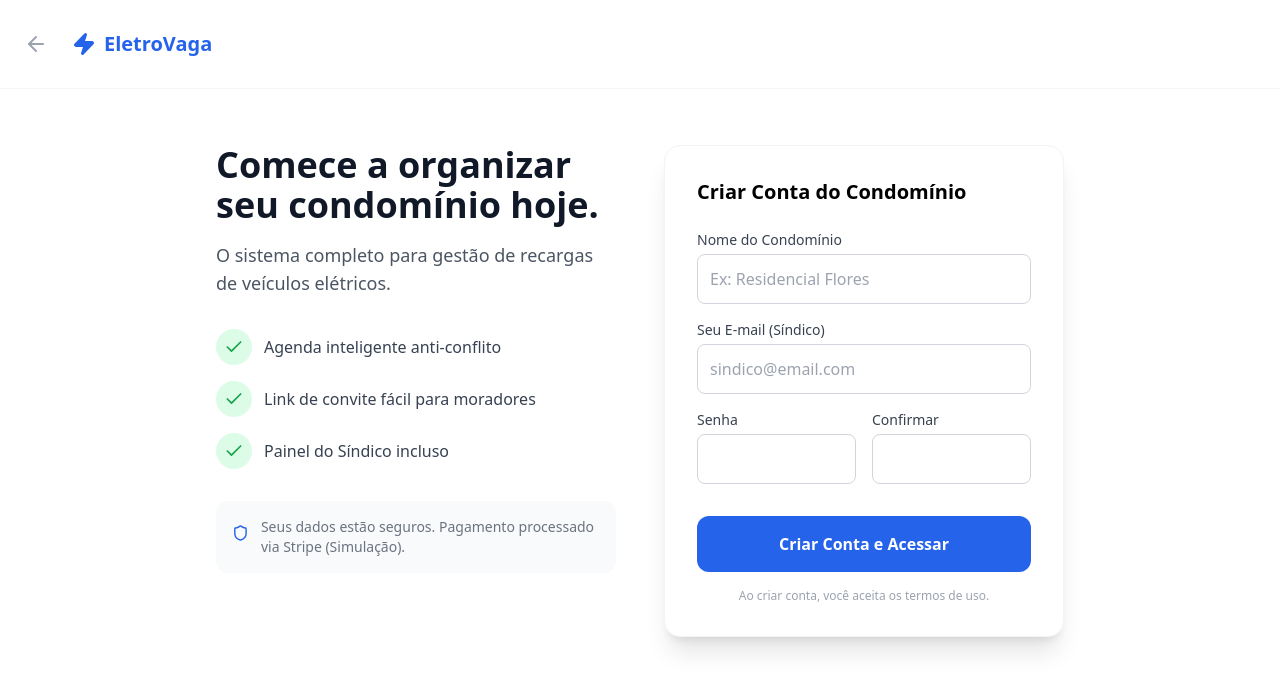
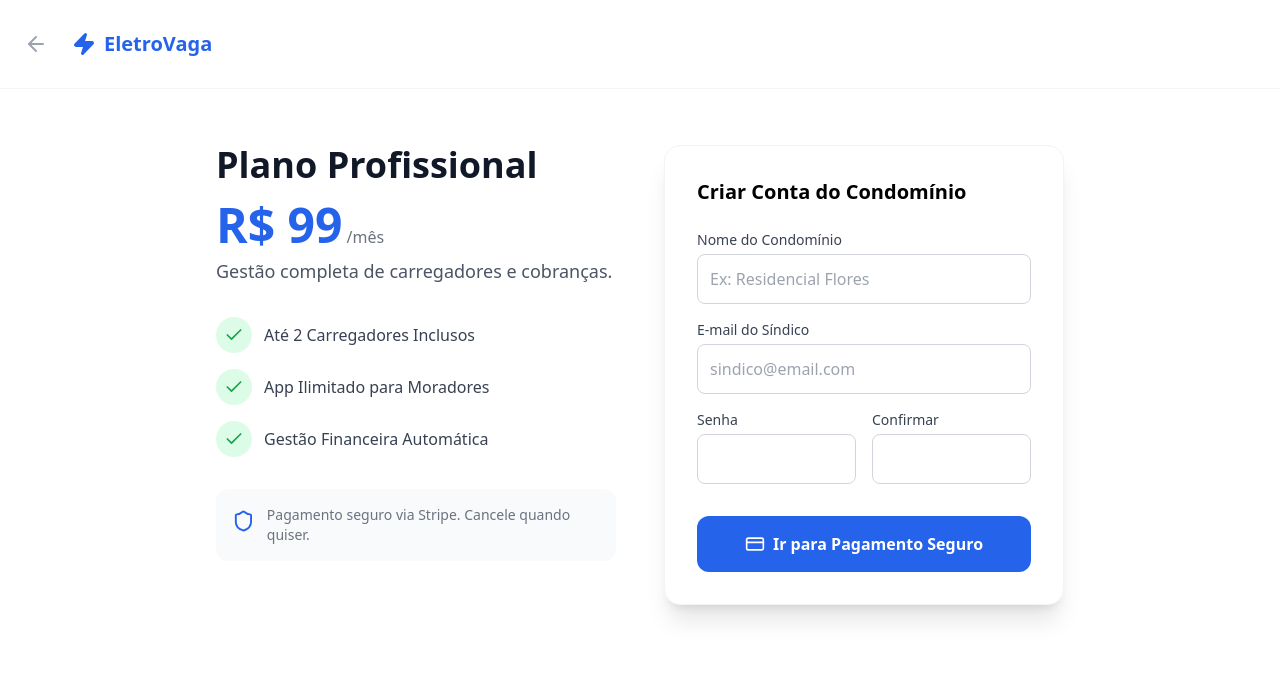
Before and after one commit to loickdelayen/EletroVaga, a React (Vite) app in the folder web/: page /checkout in a window 1280 px wide. Shown: the top 690 px of the page. Built offline with nearby package versions, Linux system fonts and the light colour scheme.

Commit message:
checkout bug resolution

```diff
--- a/web/src/App.jsx
+++ b/web/src/App.jsx
@@ -56,7 +56,7 @@ export default function App() {
           element={!session ? <LoginPage /> : <Navigate to="/app" />}
         />
 
-        {/* Rotas Privadas (Só entra logado) */}
+        {/* Rotas Privadas */}
         <Route
           path="/app"
           element={session ? <Dashboard /> : <Navigate to="/login" />}
@@ -72,7 +72,7 @@ export default function App() {
            element={session ? <UserProfile /> : <Navigate to="/login" />}
         />
 
-        {/* Se não achar nada, joga pra raiz (que vai decidir de novo) */}
+        {/* Se não achar nada, joga pra raiz (loop) */}
         <Route path="*" element={<Navigate to="/" />} />
       </Routes>
     </BrowserRouter>
--- a/web/src/pages/Checkout.jsx
+++ b/web/src/pages/Checkout.jsx
@@ -1,13 +1,12 @@
 import { useState } from 'react';
 import { supabase } from '../lib/supabase';
-import { useNavigate } from 'react-router-dom';
-import { Check, Shield, Zap, Loader2, ArrowLeft } from 'lucide-react';
+// import { useNavigate } from 'react-router-dom'; // Não precisa navegar agora, o Stripe vai redirecionar
+import { Check, Shield, Zap, Loader2, ArrowLeft, CreditCard } from 'lucide-react';
 import { Link } from 'react-router-dom';
 
 export default function Checkout() {
-  const navigate = useNavigate();
   const [loading, setLoading] = useState(false);
-  const [step, setStep] = useState(1); // 1 = Form, 2 = Pagamento, 3 = Sucesso
+  const [step, setStep] = useState(1); // 1 = Form, 2 = Processando
 
   const [formData, setFormData] = useState({
     nome_condominio: '',
@@ -17,7 +16,7 @@ export default function Checkout() {
   });
 
   const handleSignup = async (e) => {
-    e.preventDefault();
+    e.preventDefault(); // <--- ESSENCIAL PARA NÃO RECARREGAR A PÁGINA
 
     if (formData.password !== formData.confirmPassword) {
       alert('As senhas não coincidem');
@@ -33,8 +32,8 @@ export default function Checkout() {
         password: formData.password,
         options: {
           data: {
-            full_name: 'Síndico (Admin)', // Nome provisório
-            role: 'admin' // Já nasce como admin
+            full_name: 'Síndico (Admin)',
+            role: 'admin'
           }
         }
       });
@@ -42,65 +41,77 @@ export default function Checkout() {
       if (authError) throw authError;
       if (!authData.user) throw new Error("Erro ao criar usuário");
 
-      // 2. Gerar um Código de Convite Automático (Ex: SOLAR-9283)
+      const userId = authData.user.id;
+
+      // 2. Gerar Código de Convite
       const codeName = formData.nome_condominio.split(' ')[0].toUpperCase().substring(0, 5);
       const randomNum = Math.floor(1000 + Math.random() * 9000);
       const inviteCode = `${codeName}-${randomNum}`;
 
-      // 3. Criar o Condomínio (Account)
+      // 3. Criar o Condomínio no Banco (Status PENDENTE)
       const { data: accountData, error: accountError } = await supabase
         .from('accounts')
         .insert({
           nome_condominio: formData.nome_condominio,
           plano: 'pro',
-          status: 'active',
-          invite_code: inviteCode // Salva o código gerado
+          status: 'pending_payment', // <--- IMPORTANTE: Começa bloqueado até pagar
+          invite_code: inviteCode
         })
-        .select() // IMPORTANTE: Pede para o banco devolver os dados criados
-        .single(); // Pega apenas um resultado
+        .select()
+        .single();
 
       if (accountError) throw accountError;
 
-      // 4. O PULO DO GATO: Vincular o Usuário ao Condomínio
-      // Atualizamos o perfil do usuário recém-criado com o ID do condomínio
+      // 4. Vincular Usuário ao Condomínio
       const { error: profileError } = await supabase
         .from('profiles')
         .update({
-          account_id: accountData.id, // <--- AQUI ESTÁ A CORREÇÃO
+          account_id: accountData.id,
           role: 'admin',
-          apartamento: 'ADM' // Já define como ADM para não travar na reserva
+          apartamento: 'ADM'
         })
-        .eq('id', authData.user.id);
+        .eq('id', userId);
 
       if (profileError) throw profileError;
 
-      // Sucesso!
-      setStep(3); // Vai para tela de sucesso
+      // ------------------------------------------
+      // 5. AQUI ENTRA A MÁGICA DO STRIPE 💸
+      // ------------------------------------------
+      const { data, error: functionError } = await supabase.functions.invoke('create-checkout', {
+        body: {
+          price_base_id: import.meta.env.VITE_STRIPE_PRICE_BASE,
+          email: formData.email,
+          user_id: userId,
+          return_url: window.location.origin // Vai voltar para seu site depois de pagar
+        }
+      });
 
-      // Espera 2 segundos e manda pro Login
-      setTimeout(() => {
-        navigate('/login');
-      }, 3000);
+      if (functionError) throw functionError;
+
+      // 6. Redirecionar para o Stripe
+      if (data?.url) {
+        window.location.href = data.url; // <--- TCHAU! Vai pro Stripe
+      } else {
+        throw new Error("O Stripe não devolveu o link de pagamento.");
+      }
 
     } catch (error) {
-      alert('Erro no cadastro: ' + error.message);
-    } finally {
+      console.error(error);
+      alert('Erro: ' + (error.message || "Erro desconhecido"));
       setLoading(false);
     }
   };
 
   return (
     <div className="min-h-screen bg-white font-sans">
-      {/* Header com Botão Voltar */}
+      {/* Header */}
       <header className="p-6 border-b border-gray-100 flex items-center gap-4">
         <Link
           to="/"
           className="p-2 -ml-2 text-gray-400 hover:text-blue-600 hover:bg-blue-50 rounded-full transition-all"
-          title="Voltar para o início"
         >
           <ArrowLeft size={24} />
         </Link>
-
         <div className="flex items-center gap-2 text-blue-600 font-bold text-xl">
           <Zap className="fill-blue-600"/> EletroVaga
         </div>
@@ -111,42 +122,37 @@ export default function Checkout() {
         {/* Lado Esquerdo - Benefícios */}
         <div className="flex-1 space-y-8">
           <div>
-            <h1 className="text-4xl font-extrabold text-gray-900 mb-4">Comece a organizar seu condomínio hoje.</h1>
-            <p className="text-lg text-gray-600">O sistema completo para gestão de recargas de veículos elétricos.</p>
+            <h1 className="text-4xl font-extrabold text-gray-900 mb-4">Plano Profissional</h1>
+            <div className="flex items-baseline gap-1 mb-2">
+                <span className="text-5xl font-bold text-blue-600">R$ 99</span>
+                <span className="text-gray-500 font-medium">/mês</span>
+            </div>
+            <p className="text-lg text-gray-600">Gestão completa de carregadores e cobranças.</p>
           </div>
 
           <ul className="space-y-4">
             <li className="flex gap-3 items-center">
               <div className="bg-green-100 p-2 rounded-full"><Check size={20} className="text-green-600"/></div>
-              <span className="font-medium text-gray-700">Agenda inteligente anti-conflito</span>
+              <span className="font-medium text-gray-700">Até 2 Carregadores Inclusos</span>
             </li>
             <li className="flex gap-3 items-center">
               <div className="bg-green-100 p-2 rounded-full"><Check size={20} className="text-green-600"/></div>
-              <span className="font-medium text-gray-700">Link de convite fácil para moradores</span>
+              <span className="font-medium text-gray-700">App Ilimitado para Moradores</span>
             </li>
             <li className="flex gap-3 items-center">
                <div className="bg-green-100 p-2 rounded-full"><Check size={20} className="text-green-600"/></div>
-              <span className="font-medium text-gray-700">Painel do Síndico incluso</span>
+               <span className="font-medium text-gray-700">Gestão Financeira Automática</span>
             </li>
           </ul>
 
           <div className="bg-gray-50 p-4 rounded-xl flex gap-3 items-start">
               <Shield className="text-blue-600 mt-1"/>
-             <p className="text-sm text-gray-500">Seus dados estão seguros. Pagamento processado via Stripe (Simulação).</p>
+              <p className="text-sm text-gray-500">Pagamento seguro via Stripe. Cancele quando quiser.</p>
           </div>
         </div>
 
         {/* Lado Direito - Formulário */}
         <div className="flex-1">
-            {step === 3 ? (
-                <div className="bg-green-50 p-8 rounded-2xl border border-green-200 text-center animate-bounce-in">
-                    <div className="w-16 h-16 bg-green-100 rounded-full flex items-center justify-center mx-auto mb-4">
-                        <Check size={32} className="text-green-600" />
-                    </div>
-                    <h2 className="text-2xl font-bold text-green-800 mb-2">Sucesso!</h2>
-                    <p className="text-green-700">Sua conta foi criada. Redirecionando para o login...</p>
-                </div>
-            ) : (
             <form onSubmit={handleSignup} className="bg-white p-8 rounded-2xl shadow-xl border border-gray-100">
                 <h2 className="text-xl font-bold mb-6">Criar Conta do Condomínio</h2>
 
@@ -163,7 +169,7 @@ export default function Checkout() {
                     </div>
 
                     <div>
-                            <label className="block text-sm font-medium text-gray-700 mb-1">Seu E-mail (Síndico)</label>
+                        <label className="block text-sm font-medium text-gray-700 mb-1">E-mail do Síndico</label>
                         <input
                             required
                             type="email"
@@ -198,14 +204,15 @@ export default function Checkout() {
                 <button
                     type="submit"
                     disabled={loading}
-                        className="w-full mt-8 bg-blue-600 hover:bg-blue-700 text-white font-bold p-4 rounded-xl flex items-center justify-center gap-2 transition-all"
+                    className="w-full mt-8 bg-blue-600 hover:bg-blue-700 text-white font-bold p-4 rounded-xl flex items-center justify-center gap-2 transition-all disabled:opacity-70"
                 >
-                        {loading ? <Loader2 className="animate-spin"/> : 'Criar Conta e Acessar'}
+                    {loading ? (
+                        <><Loader2 className="animate-spin"/> Preparando Pagamento...</>
+                    ) : (
+                        <><CreditCard size={20}/> Ir para Pagamento Seguro</>
+                    )}
                 </button>
-
-                    <p className="text-xs text-center text-gray-400 mt-4">Ao criar conta, você aceita os termos de uso.</p>
             </form>
-            )}
         </div>
 
       </main>
--- a/web/src/pages/LoginPage.jsx
+++ b/web/src/pages/LoginPage.jsx
@@ -1,8 +1,8 @@
 import { useState } from 'react';
 import { supabase } from '../lib/supabase';
 import { useNavigate, Link } from 'react-router-dom';
-import { Zap, Loader2, ArrowLeft } from 'lucide-react'; // <--- Importei o ArrowLeft aqui
-import { Capacitor } from '@capacitor/core'; // Adicione este import lá em cima
+import { Zap, Loader2, ArrowLeft } from 'lucide-react';
+import { Capacitor } from '@capacitor/core';
 
 export default function LoginPage() {
   const navigate = useNavigate();
@@ -30,7 +30,6 @@ export default function LoginPage() {
   return (
     <div className="min-h-screen bg-gray-50 flex items-center justify-center p-4 relative">
 
-      {/* BOTÃO DE VOLTAR (Canto Superior Esquerdo) */}
       <Link
         to="/"
         className="absolute top-6 left-6 p-3 bg-white text-gray-500 hover:text-blue-600 hover:shadow-md rounded-full transition-all border border-gray-200 flex items-center gap-2 group"
```
Lines whose indentation alone changed are shown as unchanged.
